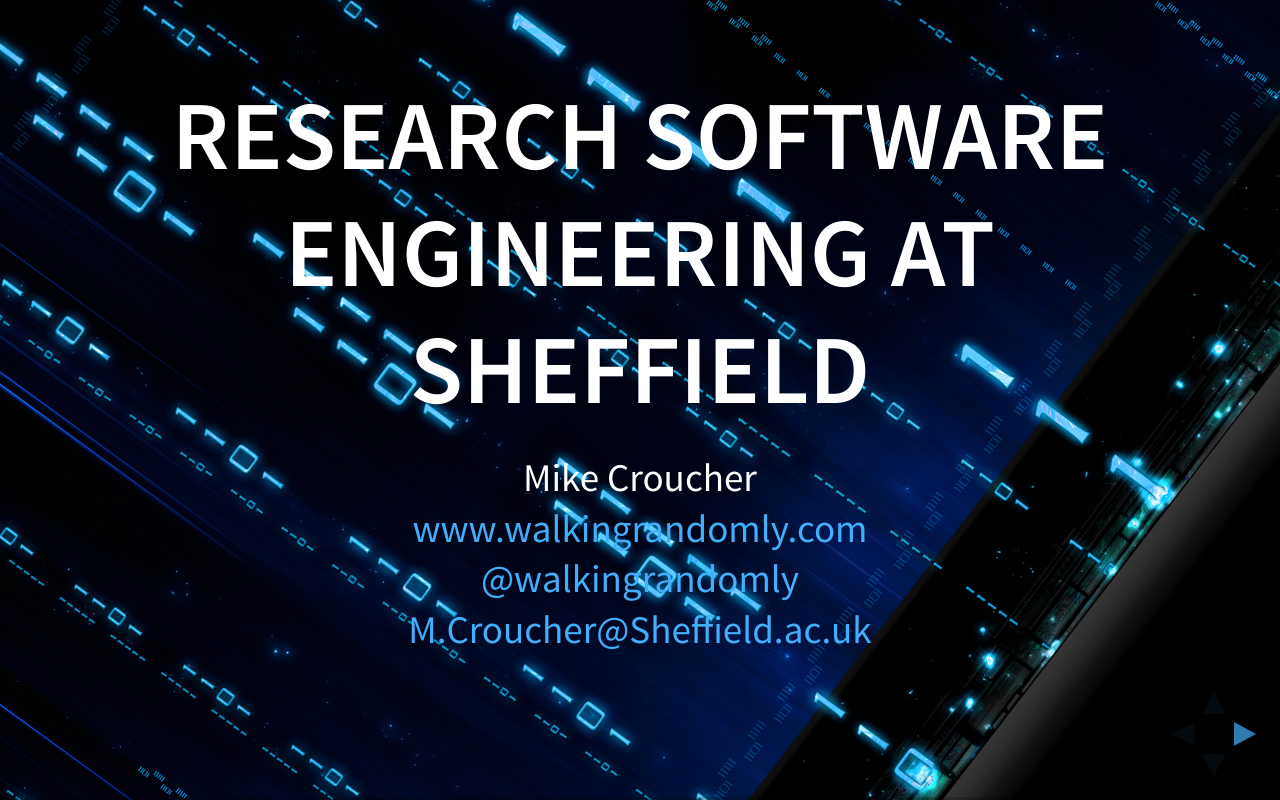
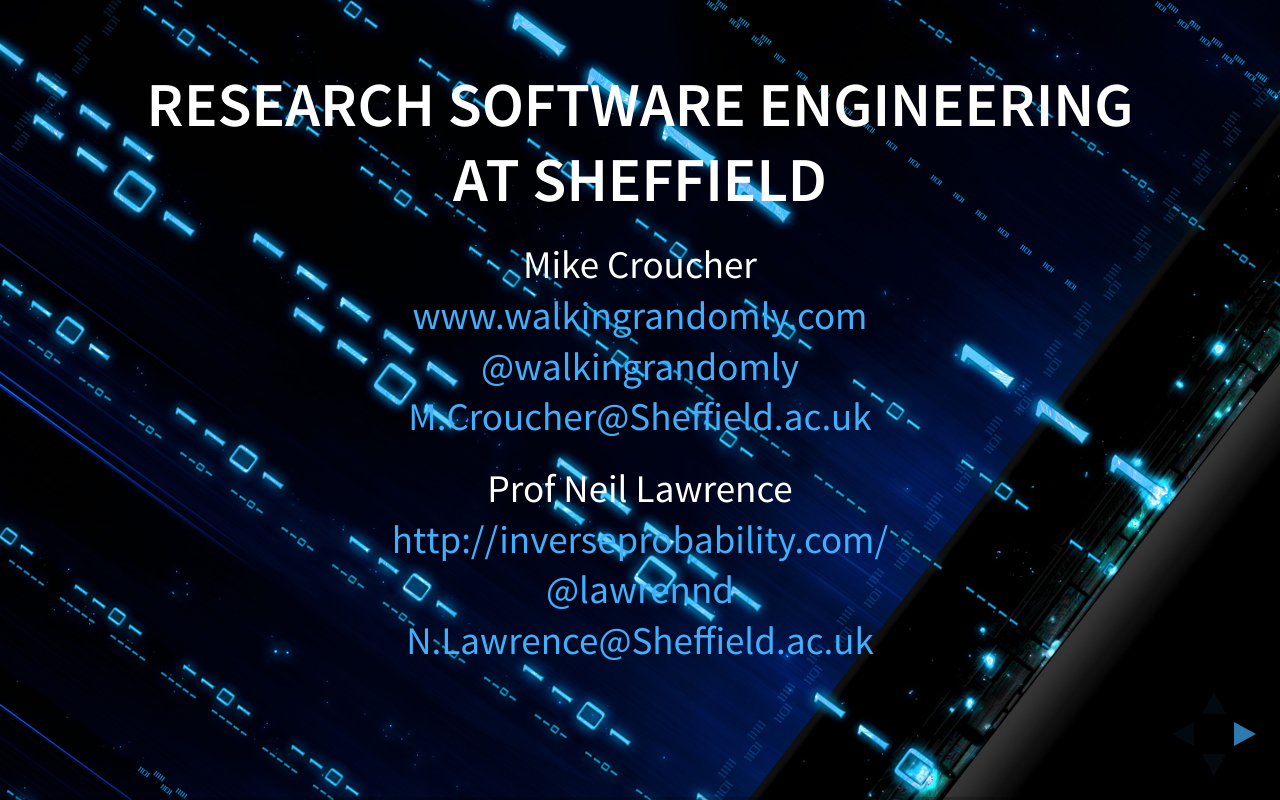
Before and after one commit to mikecroucher/MLPM_talk, a website: page index.html in a window 1280 px wide. Drawn offline with nearby package versions, Linux system fonts and the light colour scheme; some packages are replaced by stand-ins of ours.

Commit message:
Added Neil's details

```diff
--- a/index.html
+++ b/index.html
@@ -41,7 +41,7 @@
 			<!-- Any section element inside of this container is displayed as a slide -->
 			<div class="slides">
 				<section>
-					<h1>Research Software Engineering at Sheffield</h1>
+					<h2>Research Software Engineering at Sheffield</h2>
 
 					<p>
 						Mike Croucher
@@ -51,6 +51,15 @@
                         <a href="http://twitter.com/walkingrandomly">@walkingrandomly</a>
                         <br>
                         <a href="mailto:M.Croucher@Sheffield.ac.uk">M.Croucher@Sheffield.ac.uk</a>
+					</p>
+					<p>
+					  Prof Neil Lawrence
+					  <br>
+					  <a href="http://inverseprobability.com/">http://inverseprobability.com/</a>
+					  <br>
+					  <a href="https://twitter.com/lawrennd">@lawrennd</a>
+					  <br>
+					  <a href="mailto:N.Lawrence@Sheffield.ac.uk">N.Lawrence@Sheffield.ac.uk</a>
 					</p>
 				</section>
 
```
